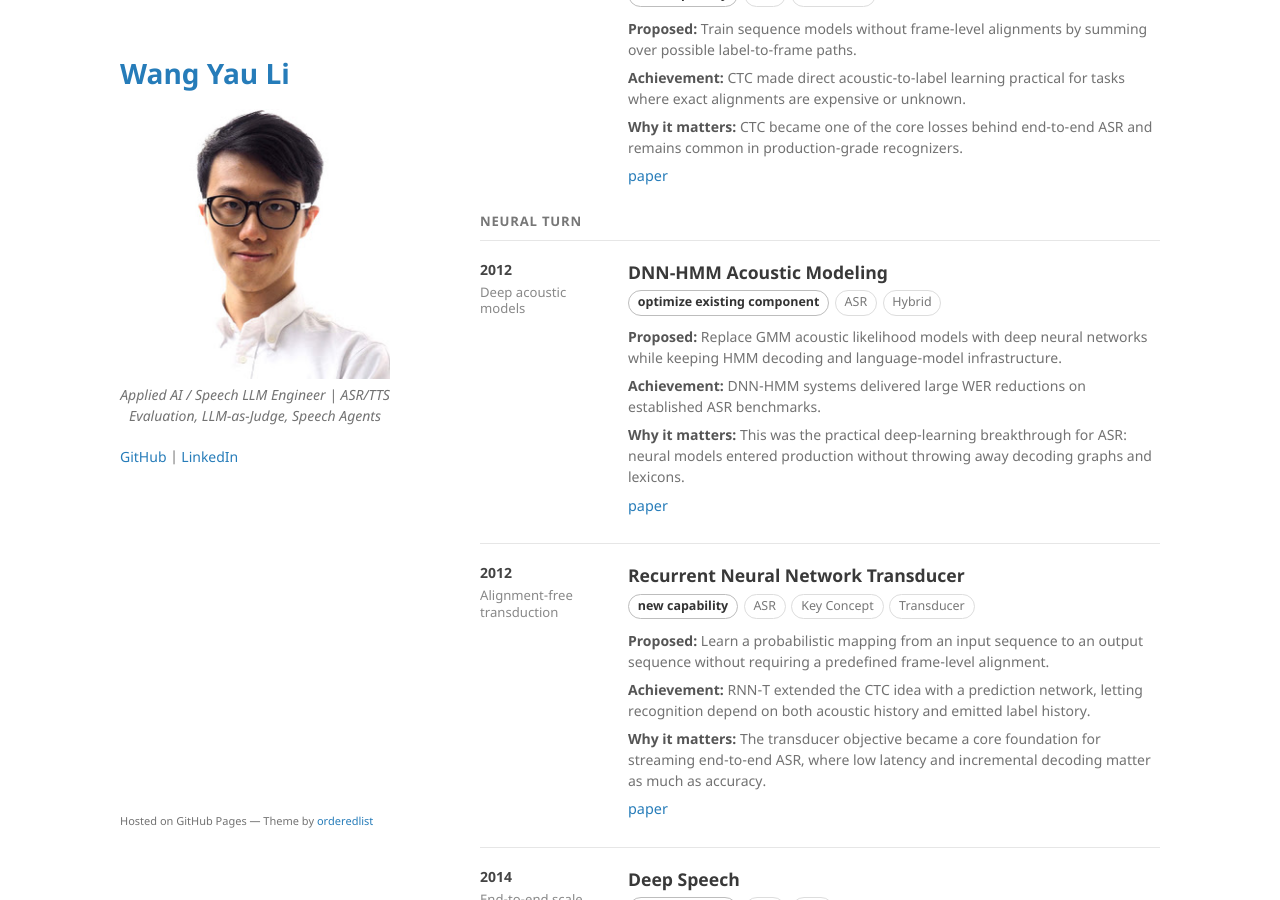
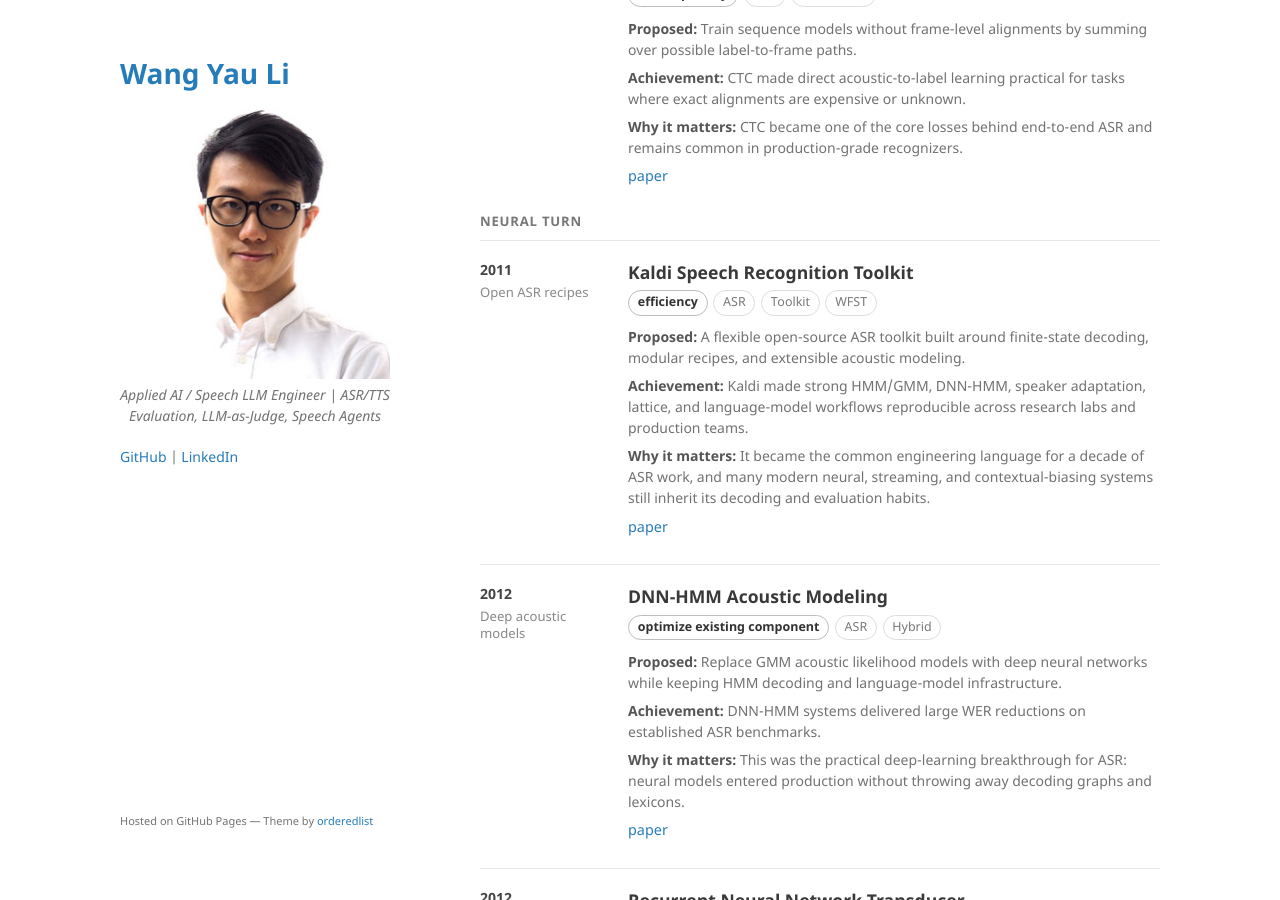
Before and after one commit to kennethli319/kennethli319.github.io, a Jekyll site: the page built from speech-timeline.md, in a window 1280 px wide and 900 px high, scrolled down 4754 px. Built offline with Jekyll 4.4.1, drawn with Linux system fonts in a browser that asks for light colours.

Commit message:
Add Kaldi speech timeline milestone

```diff
--- a/speech-timeline.md
+++ b/speech-timeline.md
@@ -376,6 +376,21 @@ title: Speech Timeline
 </section>
 
 <h2 id="neural" class="speech-era">Neural Turn</h2>
+
+<section class="speech-row">
+  <aside class="speech-year">
+    2011
+    <div class="speech-kicker">Open ASR recipes</div>
+  </aside>
+  <div class="speech-body">
+    <h2>Kaldi Speech Recognition Toolkit</h2>
+    <div class="speech-meta"><span class="speech-impact">efficiency</span><span class="speech-tag">ASR</span><span class="speech-tag">Toolkit</span><span class="speech-tag">WFST</span></div>
+    <p><strong>Proposed:</strong> A flexible open-source ASR toolkit built around finite-state decoding, modular recipes, and extensible acoustic modeling.</p>
+    <p><strong>Achievement:</strong> Kaldi made strong HMM/GMM, DNN-HMM, speaker adaptation, lattice, and language-model workflows reproducible across research labs and production teams.</p>
+    <p><strong>Why it matters:</strong> It became the common engineering language for a decade of ASR work, and many modern neural, streaming, and contextual-biasing systems still inherit its decoding and evaluation habits.</p>
+    <p class="speech-source"><a href="https://www.isca-speech.org/archive/asru_2011/povey11_asru.html">paper</a></p>
+  </div>
+</section>
 
 <section class="speech-row">
   <aside class="speech-year">
```
